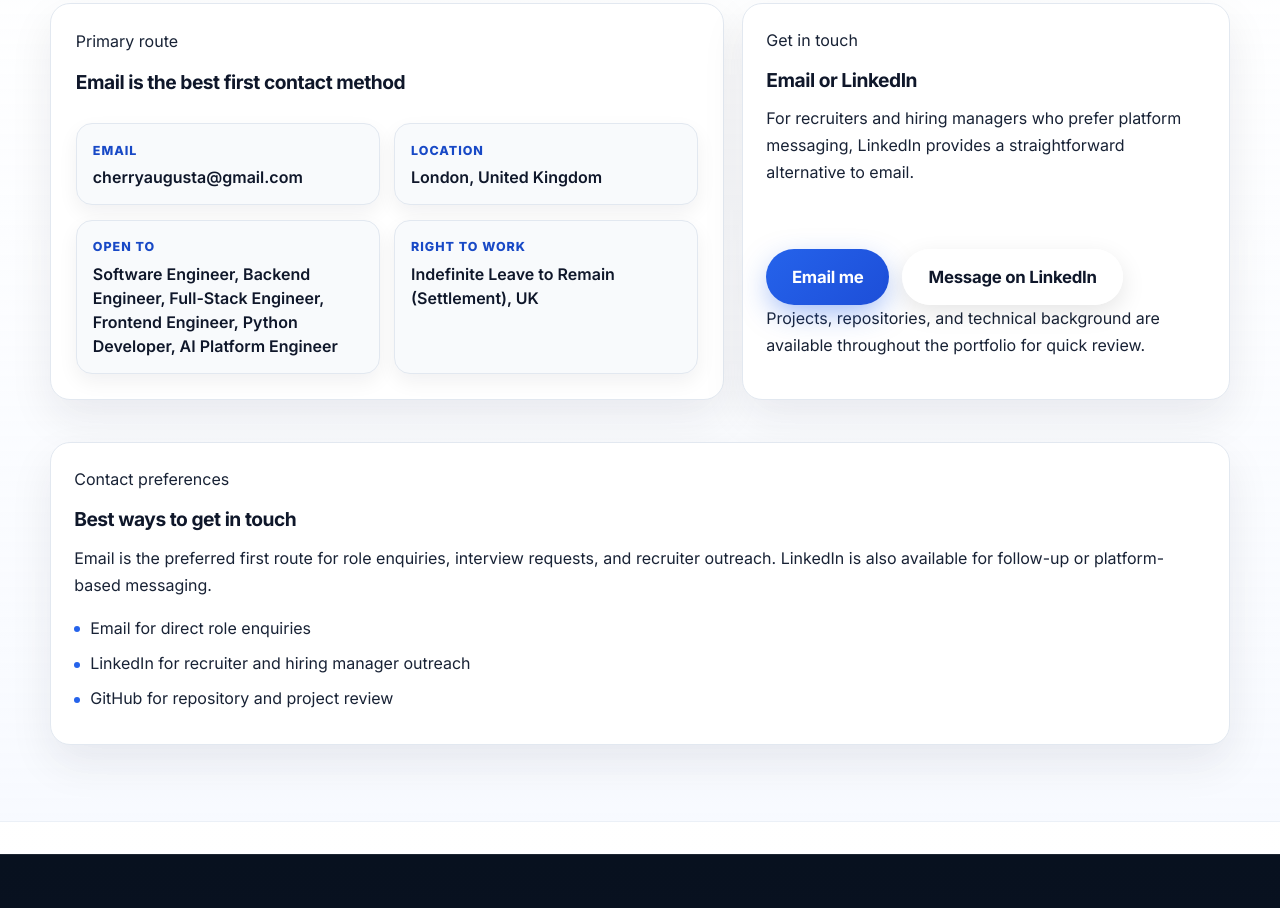
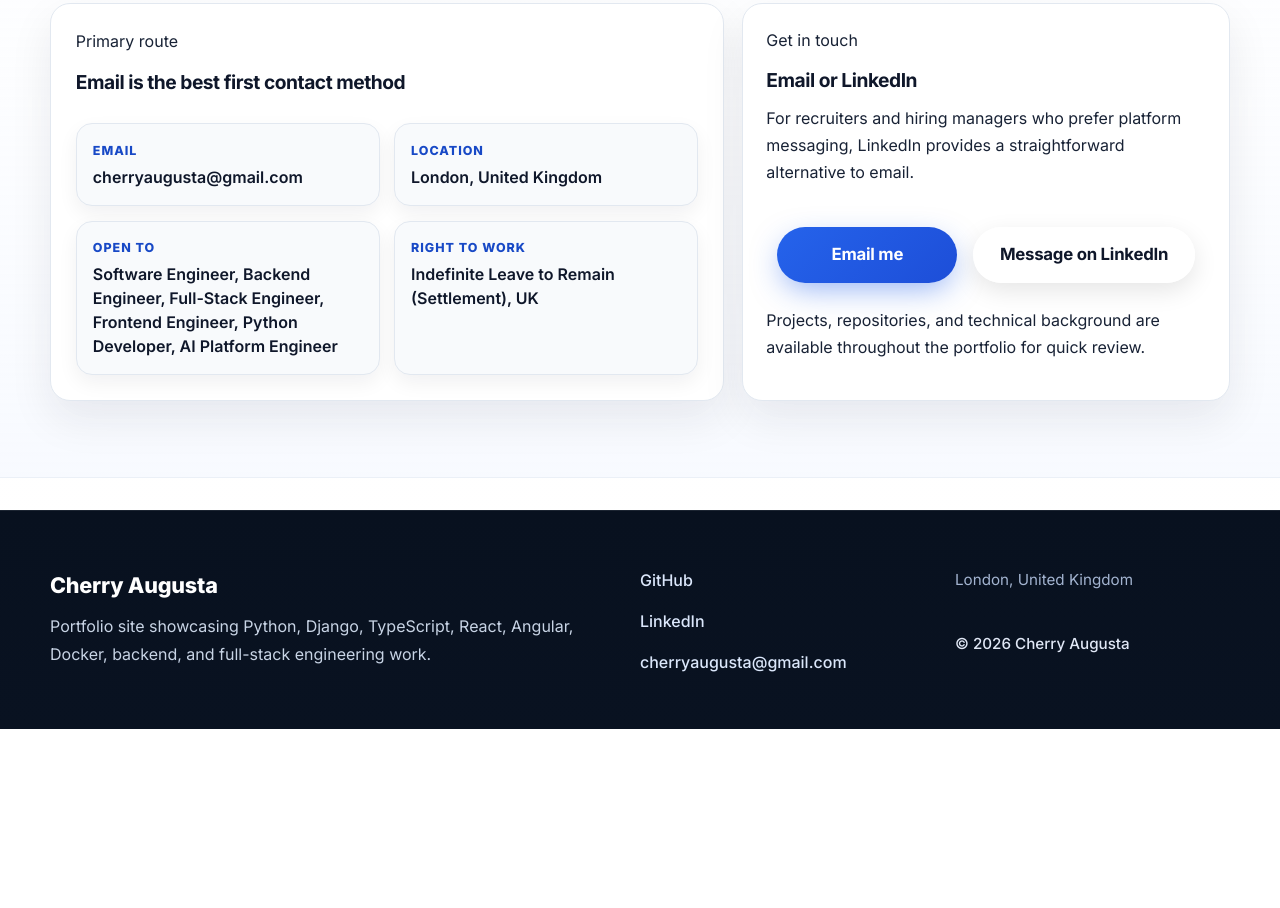
Before and after one commit to cherryaugusta/portfolio-single-page, a plain HTML site: page index.html in a window 1280 px wide. Shown: the part 8638-9546 px from the top of the page. After the commit the page ends 9367 px from the top, so only its background shows below. Drawn offline with Linux system fonts and the light colour scheme.

Commit message:
Finalize Contact section: center buttons and remove Contact preferences

```diff
--- a/index.html
+++ b/index.html
@@ -480,11 +480,11 @@
         </div>
 
         <div class="contact-layout">
-          <article class="card contact-primary-card" style="display: flex; flex-direction: column;">
+          <article class="card contact-primary-card">
             <p class="section-kicker">Primary route</p>
             <h3>Email is the best first contact method</h3>
 
-            <div class="contact-facts" aria-label="Contact and availability details" style="flex-grow: 1;">
+            <div class="contact-facts" aria-label="Contact and availability details">
               <div class="contact-fact">
                 <span class="contact-fact-label">Email</span>
                 <a class="contact-fact-value" href="mailto:cherryaugusta@gmail.com?subject=Portfolio%20website%20enquiry">cherryaugusta@gmail.com</a>
@@ -504,13 +504,14 @@
             </div>
           </article>
 
-          <article class="card contact-action-card contact-secondary-card" style="display: flex; flex-direction: column;">
+          <div class="contact-side-column">
+            <article class="card contact-action-card contact-secondary-card">
               <p class="section-kicker section-kicker-light">Get in touch</p>
               <h3>Email or LinkedIn</h3>
               <p class="form-note">
                 For recruiters and hiring managers who prefer platform messaging, LinkedIn provides a straightforward alternative to email.
               </p>
-            <div class="form-actions">
+              <div class="form-actions centered-buttons">
                 <a class="button button-primary" href="mailto:cherryaugusta@gmail.com?subject=Portfolio%20website%20enquiry">Email me</a>
                 <a class="button button-secondary button-contact-secondary" href="https://www.linkedin.com/in/cherry-augusta-3957a916" target="_blank" rel="noopener noreferrer">Message on LinkedIn</a>
               </div>
@@ -518,17 +519,7 @@
                 <p>Projects, repositories, and technical background are available throughout the portfolio for quick review.</p>
               </div>
             </article>
-
-          <article class="card contact-preferences-card" style="grid-column: 1 / -1;">
-            <p class="section-kicker">Contact preferences</p>
-            <h3>Best ways to get in touch</h3>
-            <p>Email is the preferred first route for role enquiries, interview requests, and recruiter outreach. LinkedIn is also available for follow-up or platform-based messaging.</p>
-            <ul class="plain-list">
-              <li>Email for direct role enquiries</li>
-              <li>LinkedIn for recruiter and hiring manager outreach</li>
-              <li>GitHub for repository and project review</li>
-            </ul>
-          </article>
+          </div>
         </div>
       </div>
     </section>
--- a/styles.css
+++ b/styles.css
@@ -875,3 +875,15 @@ hr {
   grid-column: 1 / -1;
   margin-top: 1.5rem;
 }
+
+.form-actions.centered-buttons {
+  display: flex;
+  justify-content: center;
+  gap: 1rem;
+  margin: 1.5rem 0;
+  flex-wrap: wrap;
+}
+
+.form-actions.centered-buttons .button {
+  min-width: 180px;
+}
```
Lines whose indentation alone changed are shown as unchanged.
